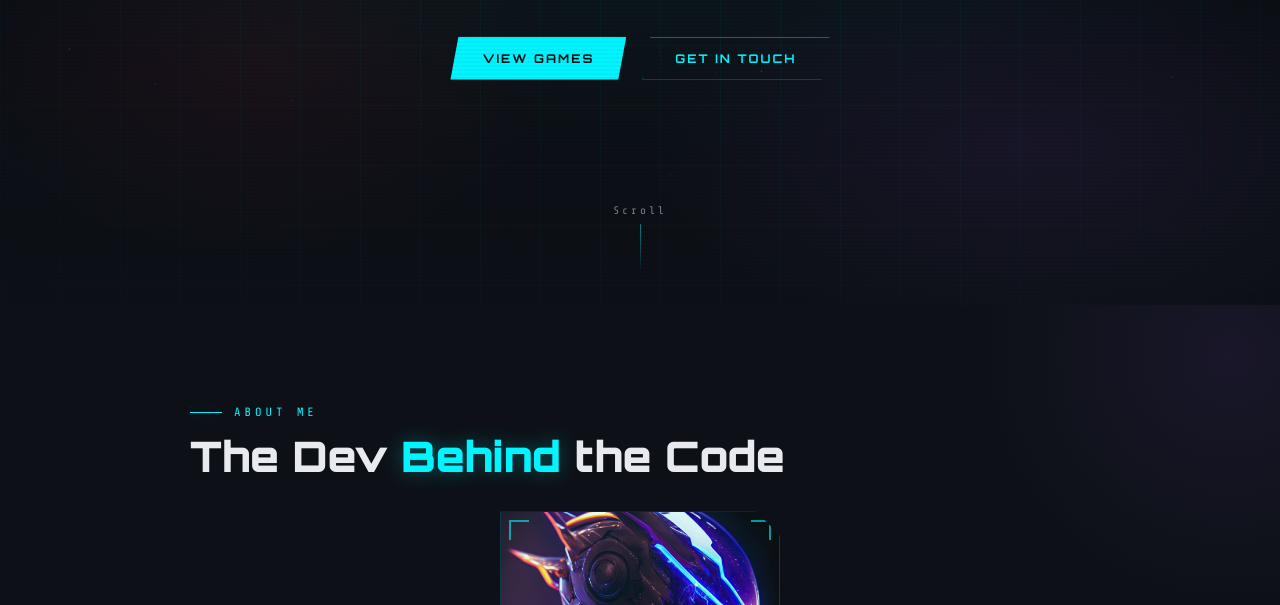
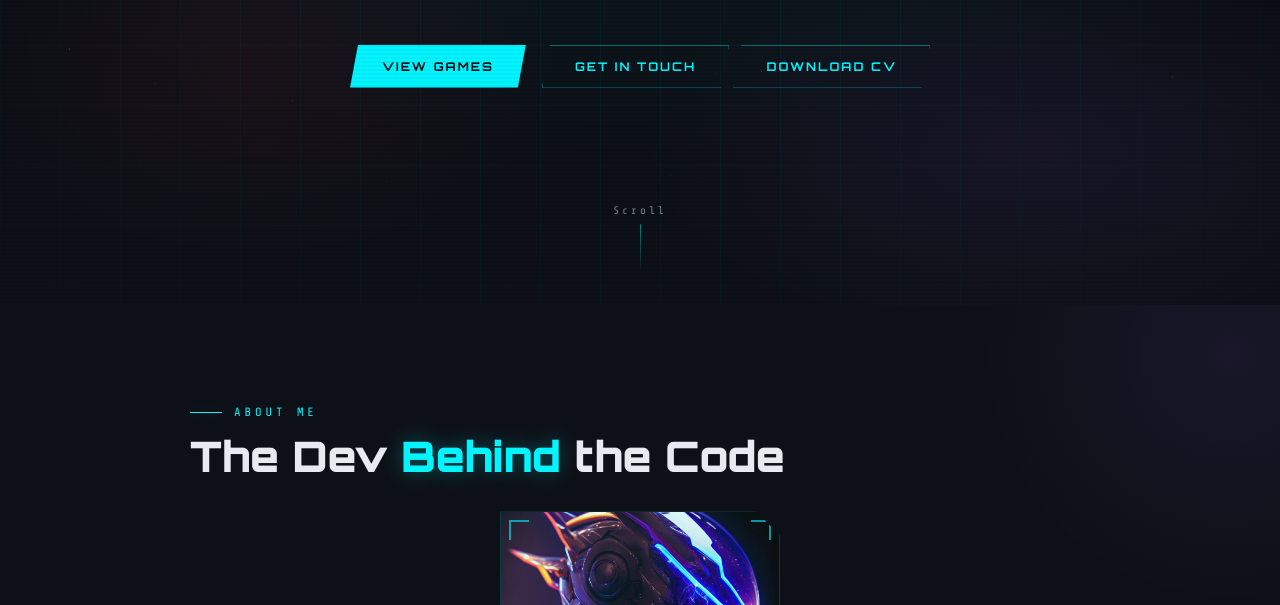
Before and after one commit to Raza-Awan-01/portfolio, a plain HTML site: page index.html in a window 1280 px wide. Shown: the part 495-1100 px from the top of the page. Drawn offline with nearby package versions, Linux system fonts and the light colour scheme.

Commit message:
added download CV button

```diff
--- a/css/home.css
+++ b/css/home.css
@@ -136,6 +136,13 @@
   justify-content: center;
 }
 
+.hero-cv-btn {
+  display: inline-block;
+  margin-top: 16px;
+  opacity: 0;
+  animation: fade-up 0.8s ease 1.05s forwards;
+}
+
 /* Scroll indicator */
 .scroll-indicator {
   position: absolute;
--- a/index.html
+++ b/index.html
@@ -53,6 +53,10 @@
         <a href="#projects" class="btn-primary">View Games</a>
         <a href="#contact" class="btn-outline">Get In Touch</a>
       </div>
+      <a href="https://drive.google.com/drive/folders/1sfdTjMa2eb_F5QsokBWjmbby5BJYiB_K?usp=sharing"
+        class="btn-outline hero-cv-btn" target="_blank" rel="noopener noreferrer">
+        Download CV
+      </a>
     </div>
     <div class="scroll-indicator">
       <span>Scroll</span>
```
